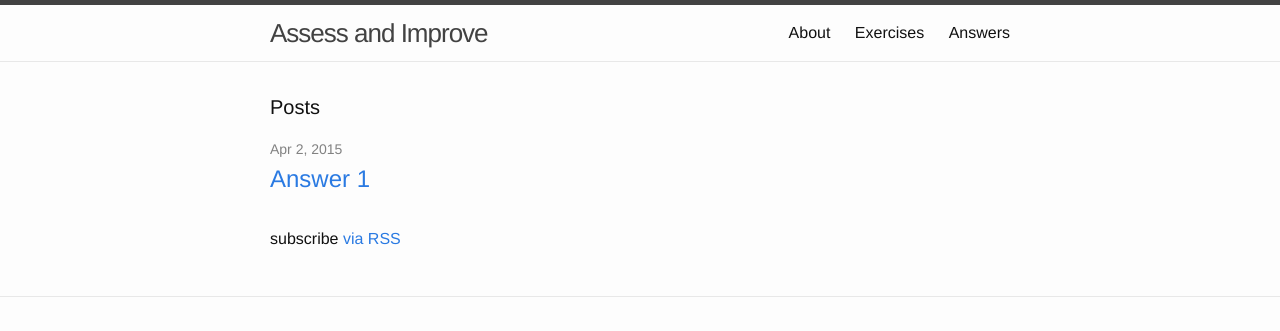
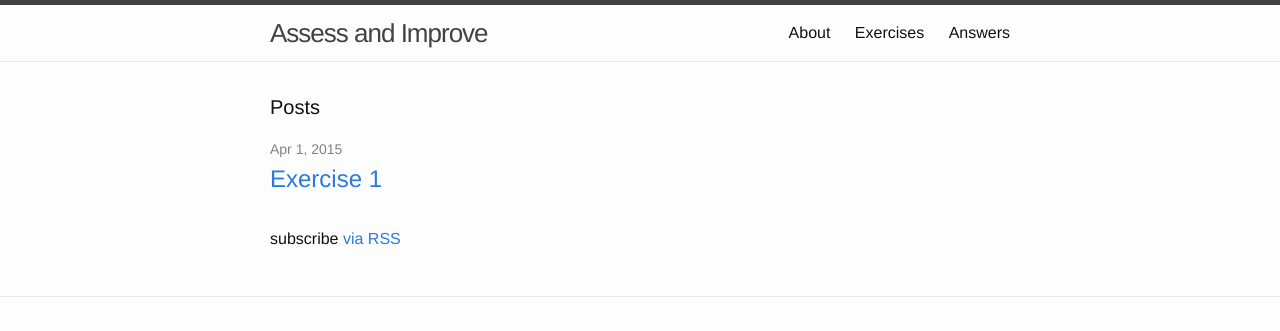
Before and after one commit to MartinRowe/jekyllblog, a Jekyll site: the page built from index.html, in a window 1280 px wide. Shown: the top 331 px of the page. Built offline with Jekyll 4.4.1, drawn with Linux system fonts in a browser that asks for light colours.

Commit message:
if no or

```diff
--- a/index.html
+++ b/index.html
@@ -11,7 +11,7 @@ layout: default
 
     {% for post in site.posts %}
 {% for tag in post.tags %}
-{% unless tag == "exercise" %}
+{% if tag == "exercise" %}
       <li>
         <span class="post-meta">{{ post.date | date: "%b %-d, %Y" }}</span>
 
@@ -19,7 +19,7 @@ layout: default
           <a class="post-link" href="{{ post.url | prepend: site.baseurl }}">{{ post.title }}</a>
         </h2>
       </li>
-{% endunless %}
+{% endif %}
 {% endfor %}
     {% endfor %}
   </ul>
```
